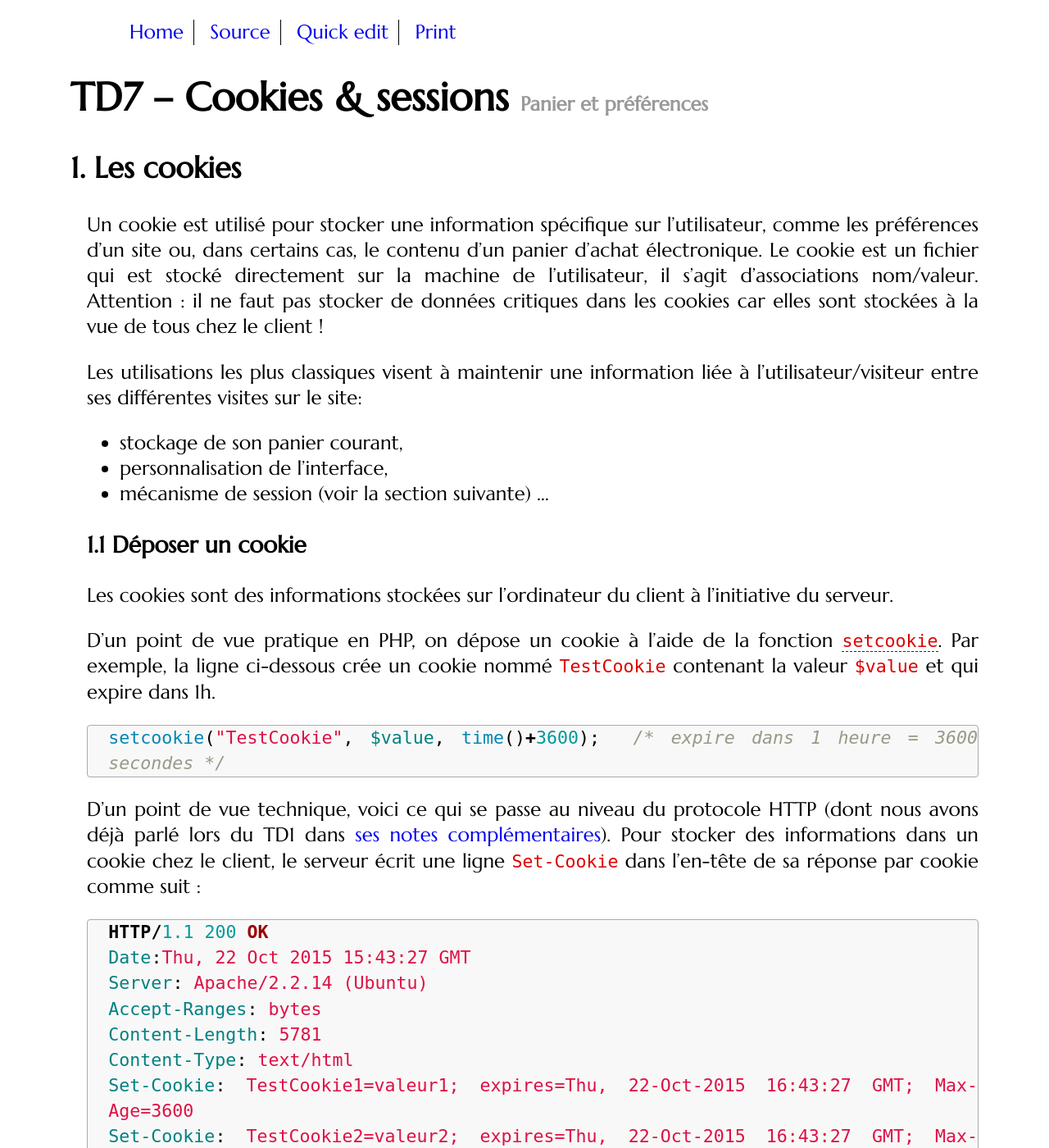
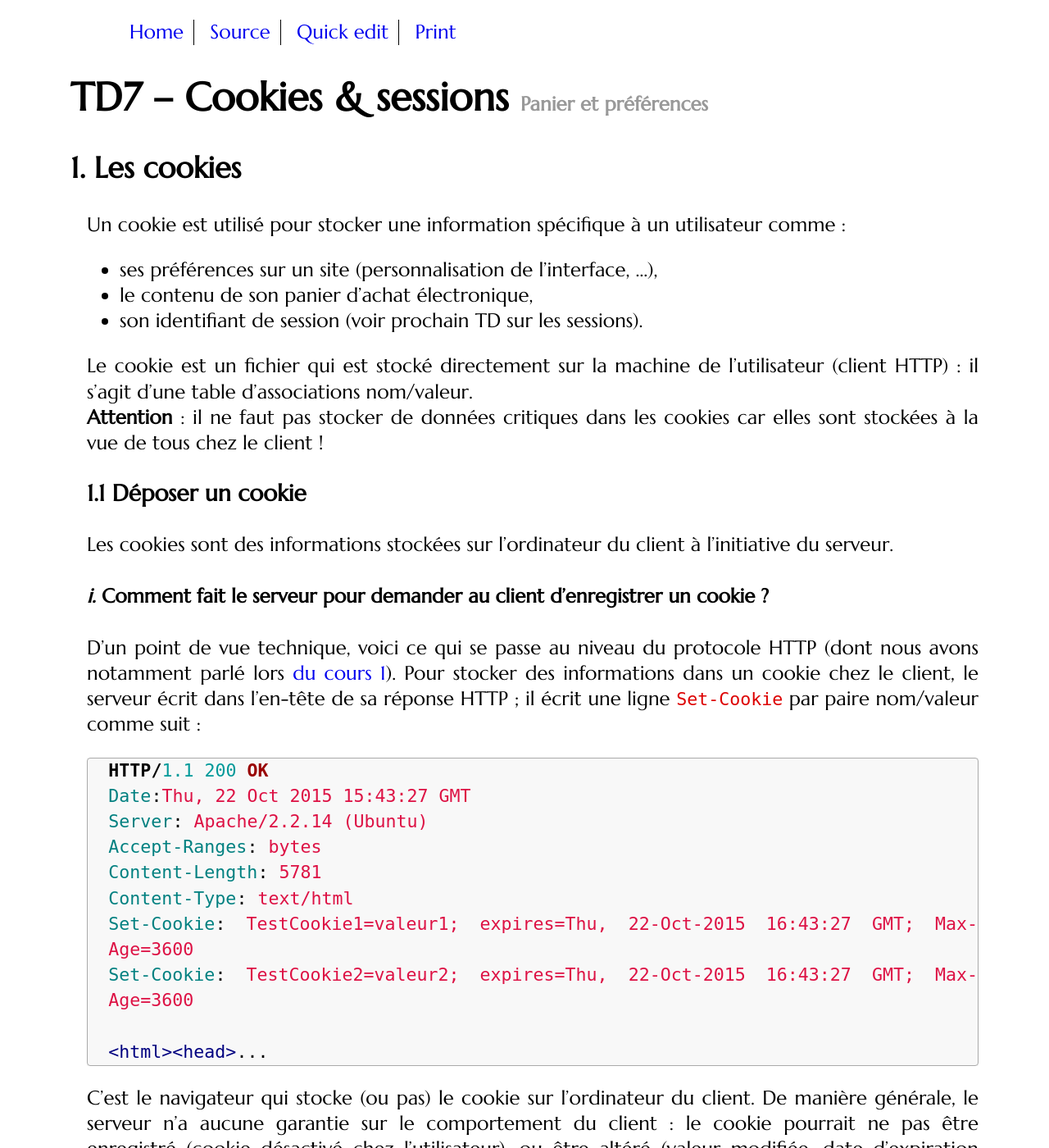
Before and after one commit to romainlebreton/R3.01-DeveloppementWeb, a Jekyll site: the page built from tutorials/tutorial7.md, in a window 1280 px wide and 1400 px high. Shown: the whole window at 82% size. Built offline with Jekyll 4.4.1, drawn with Linux system fonts in a browser that asks for light colours; some web fonts are replaced; some of the changed text lies outside the part shown.

Commit message:
Mis à jour du TD7

````diff
--- a/tutorials/tutorial7.md
+++ b/tutorials/tutorial7.md
@@ -4,48 +4,39 @@ subtitle: Panier et préférences
 layout: tutorial
 ---
 
+<!--
+Rajouter schéma sur les cookies et les sessions ?
+-->
+
 ## Les cookies
 
-Un cookie est utilisé pour stocker une information spécifique sur l'utilisateur,
-comme les préférences d'un site ou, dans certains cas, le contenu d'un panier
-d'achat électronique.  Le cookie est un fichier qui est stocké directement sur
-la machine de l'utilisateur, il s'agit d'associations nom/valeur. Attention : il
-ne faut pas stocker de données critiques dans les cookies car elles sont
-stockées à la vue de tous chez le client !
+Un cookie est utilisé pour stocker une information spécifique à un utilisateur
+comme :
 
+* ses préférences sur un site (personnalisation de l'interface, ...),
+* le contenu de son panier d'achat électronique,
+* son identifiant de session (voir prochain TD sur les sessions).
 
-Les utilisations les plus classiques visent à maintenir une information liée à
-l'utilisateur/visiteur entre ses différentes visites sur le site:
+Le cookie est un fichier qui est stocké directement sur la machine de
+l'utilisateur (client HTTP) : il s'agit d'une table d'associations
+nom/valeur.
+**Attention** : il ne faut pas stocker de données critiques dans les cookies car
+elles sont stockées à la vue de tous chez le client !
 
-* stockage de son panier courant,
-* personnalisation de l'interface,
-* mécanisme de session (voir la section suivante) ...
-
-
-<!--
->Common uses include session tracking, maintaining data across multiple visits,
->holding shopping cart contents, storing login details, and more.
--->
 
 ### Déposer un cookie
 
 Les cookies sont des informations stockées sur l'ordinateur du client à
 l'initiative du serveur.
 
-D'un point de vue pratique en PHP, on dépose un cookie à l'aide de la fonction
-[`setcookie`](http://php.net/manual/fr/function.setcookie.php). Par exemple, la
-ligne ci-dessous crée un cookie nommé `TestCookie` contenant la valeur `$value`
-et qui expire dans 1h.
-
-```php?start_inline=1
-setcookie("TestCookie", $value, time()+3600);  /* expire dans 1 heure = 3600 secondes */
-```
+#### Comment fait le serveur pour demander au client d'enregistrer un cookie ?
 
 D'un point de vue technique, voici ce qui se passe au niveau du protocole HTTP
-(dont nous avons déjà parlé lors du TD1 dans
-[ses notes complémentaires]({{site.baseurl}}/assets/tut1-complement.html)). Pour
-stocker des informations dans un cookie chez le client, le serveur écrit une
-ligne `Set-Cookie` dans l'en-tête de sa réponse par cookie comme suit :
+(dont nous avons notamment parlé lors
+[du cours 1]({{site.baseurl}}/classes/class1.html#protocole-de-communication--http)). Pour
+stocker des informations dans un cookie chez le client, le serveur écrit dans
+l'en-tête de sa réponse HTTP ; il écrit une ligne `Set-Cookie` par paire
+nom/valeur comme suit :
 
 ```http
 HTTP/1.1 200 OK
@@ -59,6 +50,25 @@ Set-Cookie: TestCookie2=valeur2; expires=Thu, 22-Oct-2015 16:43:27 GMT; Max-Age=
 
 <html><head>...
 ```
+
+C'est le navigateur qui stocke (ou pas) le cookie sur l'ordinateur du client. De
+manière générale, le serveur n'a aucune garantie sur le comportement du client :
+le cookie pourrait ne pas être enregistré (cookie désactivé chez l'utilisateur),
+ou être altéré (valeur modifiée, date d'expiration changée ...).
+
+
+#### Comment déposer un cookie en PHP ?
+
+D'un point de vue pratique en PHP, on dépose un cookie à l'aide de la fonction
+[`setcookie`](http://php.net/manual/fr/function.setcookie.php) qui se chargera
+d'écrire la partie correspondante de l'en-tête de la réponse. Par exemple, la
+ligne ci-dessous crée un cookie nommé `TestCookie` contenant la valeur `$value`
+et qui expire dans 1h.
+
+```php?start_inline=1
+setcookie("TestCookie", $value, time()+3600);  /* expire dans 1 heure = 3600 secondes */
+```
+
 
 <!-- The Max-Age attribute defines the lifetime of the  cookie, in seconds. -->
 <!-- The Expires attribute indicates the maximum lifetime of the cookie, -->
@@ -79,37 +89,52 @@ Après qu'un cookie ait été déposé chez un client par le serveur par l'opér
 précédente, le navigateur du client envoie les informations du cookie à chaque
 demande de page.
 
-D'un point de vue pratique, un cookie est récupéré du côté serveur à l'aide de
+#### Comment le client transmet-il les informations de ses cookies ?
+
+D'un point de vue technique, voici ce qui se passe au niveau du protocole HTTP.
+Le client envoie les informations de ses cookies dans l'en-tête de ses
+requêtes.
+
+
+```http
+GET /~rletud/index.html HTTP/1.1
+Host: infolimon.iutmontp.univ-montp2.fr
+Cookie: TestCookie1=valeur1; TestCookie2=valeur2
+```
+
+#### Comment le serveur peut-il lire en PHP les cookies envoyés par le client ?
+
+Le PHP traite juste l'information reçue pour la rendre disponible dans la
+variable `$_COOKIE` de la même manière de `$_GET` récupère l'information dans
+l'URL et que `$_POST` récupère l'information dans le corps de la requête (*cf.*
+[le cours 1]({{site.baseurl}}/classes/class1.html#protocole-de-communication--http)).
+
+D'un point de vue pratique, un cookie est donc récupéré du côté serveur à l'aide de
 [`$_COOKIE`](http://php.net/manual/fr/reserved.variables.cookies.php) en PHP.
+
 Par exemple:
 
 ```php?start_inline=1
 echo $_COOKIE["TestCookie"];
 ```
 
-D'un point de vue technique, voici ce qui se passe au niveau du protocole HTTP.
-Le client envoie les informations de ses cookies dans l'en-tête de ses
-requêtes. Le PHP traite juste l'information reçue pour la rendre disponible dans
-la variable `$_COOKIE` de la même manière de `$_GET` récupère l'information dans
-l'URL et que `$_POST` récupère l'information dans le corps de la requête (*cf.*
-[les notes complémentaires du TD1]({{site.baseurl}}/assets/tut1-complement.html)).
+#### Les cookies sont associés à des noms de domaines
 
-```http
-GET /~rletud/index.html HTTP/1.1
-host: infolimon.iutmontp.univ-montp2.fr
-Cookie: TestCookie1=valeur1; TestCookie2=valeur2
-```
+Le navigateur n'envoie pas tous ses cookies à tous les sites. Déjà, le nom de
+domaine est enregistré en même temps que les cookies chez le client pour se
+souvenir de leur provenance. Le comportement normal d'un navigateur est
+d'envoyer tous les cookies provenant des sous-domaines du domaine de la page Web
+qu'il demande.
 
-Il y a une restriction sur les cookies auquel un site peut accéder : le client
-n'envoie que les cookies provenant du même nom de domaine que le serveur. Dit
-autrement, un cookie envoyé par un site hébergé sur
-`infolimon.iutmontp.univ-montp2.fr` ne sera accessible qu'aux sites ayant le
-même nom de domaine `univ-montp2.fr`. Il est possible de préciser le nom du
-serveur en donnant plus de paramètres à la fonction
+Par exemple, un cookie enregistré à l'initiative d'un site hébergé sur
+`infolimon.iutmontp.univ-montp2.fr` sera disponible à tous les sites ayant ce
+nom de domaine, et aussi aux sites de domaine `iutmontp.univ-montp2.fr` ou
+`univ-montp2.fr`, mais pas aux autres domaines tels que `google.fr`.
+
+Il est possible de préciser ce comportement en donnant plus de paramètres (nom
+de domaine, chemin) à la fonction
 [`setcookie`](http://php.net/manual/fr/function.setcookie.php).
 
-Pour cela, le nom de domaine est enregistré en même temps que les cookies chez
-le client.
 
 ### Effacer un cookie
 
@@ -121,14 +146,15 @@ setcookie ("TestCookie", "", time() - 1);
 ```
 
 C'est alors le navigateur du client qui se charge (normalement) de supprimer les
-cookies périmés chez le client.
+cookies périmés chez le client. Encore une fois, le serveur n’a aucune garantie
+sur le comportement du client.
 
 ### Notes techniques
 
 1. La taille d'un cookie est limité à 4KB (car les en-têtes HTTP doivent être <4KB).
 
-1. Les cookies ne peuvent contenir que du texte, donc *a priori* pas des objets
-   PHP. **Cependant** la fonction
+1. **Important** : Les cookies ne peuvent contenir que du texte, donc *a priori*
+   pas des objets PHP. **Cependant** la fonction
    [`serialize`](http://php.net/manual/fr/function.serialize.php) de PHP permet
    de transformer n'importe quelle valeur PHP en texte que l'on pourra donc
    stocker dans le cookie. Il faudra donc appliquer l'opération inverse
@@ -148,7 +174,7 @@ cookies périmés chez le client.
    `setcookie`) ou que vous le mettez à `0` alors le cookie sera supprimé à la
    fermeture du navigateur.
 
-## Exercices sur l'utilisation des cookies
+### Exercices sur l'utilisation des cookies
 
 Dans le site de covoiturage, vous avez mis en place une redirection dans la page
 `index.php` vers l'action `viewAll` du contrôleur `voiture`. Dans cet exercice,
@@ -165,22 +191,31 @@ il souhaite arriver par défaut lorsqu'il visite le site web.
    formulaire et dépose sa valeur dans un cookie en utilisant le même nom de
    variable.
 
-5. Verifier que ce cookie a bien été déposé (*cf* la section Notes technique).
+5. Verifier que ce cookie a bien été déposé (*cf.* les outils de développement
+   expliqués dans la section "Notes techniques").
 
 2. Dans votre menu, qui doit se trouver dans l'en-tête commune de chaque page,
    ajouter un lien qui pointe vers le formulaire `preference.html`.
 
-3. Dans la page d'accueil du site `index.php`, créez une variable
-   `$controller_default` initialisée à `voiture`. Puis vérifiez l'existence d'un
-   cookie, et la présence dans ce cookie de la variable `preference`. Si elle
-   est renseignée, modifiez le contenu de la variable `$controller_default`.
-   Enfin redirigez l'utilisateur vers la page de son choix.
+3. Dans `routeur.php`, la valeur par défaut actuelle du contrôleur est
+   `voiture`. Changeons cela pour tenir compte de l'information stockée dans le
+   cookie :
+
+   1. créez avant le choix du contrôleur une variable `$controller_default`
+      initialisée à `voiture`,
+   1. changez la valeur par défaut du contrôleur de `voiture` vers
+      `$controller_default`,
+   1. Au niveau de l'initialisation de `$controller_default`, vérifiez
+      l'existence d'un cookie, et la présence dans ce cookie de la variable
+      `preference`. Si elle est renseignée, modifiez le contenu de la variable
+      `$controller_default` avec cette valeur.
 
 5. Testez le bon fonctionnement de cette personalisation de la page d'acceuil en
 choisissant autre chose que `voiture` dans le formulaire.
 
 **Note :** Bien sûr, nous aurions dû intégrer les pages `preference.html` et
-  `personalisation.php` dans notre MVC pour avoir un site propre.
+  `personalisation.php` dans notre MVC pour avoir un site propre. Elles feraient
+  partie du MVC `Utilisateur` (que nous créerons dans le prochain TD).
 
 </div>
 
@@ -190,6 +225,9 @@ choisissant autre chose que `voiture` dans le formulaire.
 Dans votre site de projet, utilisez les cookies pour stocker le panier actuel du
 visiteur.
 
+**Aide :** Si vous ne savez pas stocker un tableau dans un cookie, c'est que
+  vous avez lui trop rapidement la partie "Notes techniques".
+
 </div>
 
 ## Les sessions
@@ -197,9 +235,13 @@ visiteur.
 Les sessions sont un mécanisme basé sur les cookies qui permet de stocker des
 informations non plus du côté du client mais sur le serveur.  Le principe des
 sessions est que la seule information stockée chez le client dans les cookies
-est un identifiant unique (par défaut dans la variable `PHPSESSID`). Lors de sa
-requête, le client envoie son cookie avec son identifiant, et le serveur a
-stocké de son côté des informations liés à cet identifiant.
+est un identifiant unique (par défaut dans la variable nommée
+`PHPSESSID`).
+
+Lorsqu'il demande une page, le client envoie son cookie contenant son
+identifiant (dans sa requête HTTP). Le serveur a stocké de son côté des
+informations liées à cet identifiant, et il peut donc les retrouver à partir de
+l'identifiant envoyé par le client.
 
 <div class="centered">
 <img alt="Schéma des sessions" src="{{site.baseurl}}/assets/session.png" width="60%">
@@ -207,10 +249,10 @@ stocké de son côté des informations liés à cet identifiant.
 
 Cela offre plusieurs avantages. Il n'y a plus de limite de taille sur les
 données stockées côté client. Mais surtout, l'utilisateur ne peut plus tricher
-en éditant lui même le contenu du cookie. Par exemple, imaginons que l'on note
-si l'utilisateur est administrateur dans la variable `isAdmin` d'un
-cookie. Alors rien n'empêche l'utilisateur de modifier son cookie en passant le
-champ `isAdmin` à la valeur `true`. Cependant, avec le mécanisme de sessions,
+en éditant lui même le contenu du cookie. Imaginons par exemple que l'on note si
+l'utilisateur est administrateur dans la variable `isAdmin` d'un cookie. Alors
+rien n'empêche l'utilisateur de modifier son cookie en passant le champ
+`isAdmin` à la valeur `true`. Cependant, avec le mécanisme de sessions,
 l'utilisateur n'a pas accès aux données qui lui sont associées.
 
 ### Opérations sur les sessions
@@ -240,18 +282,30 @@ cookies).
      écritures (on doit écrire l'en-tête HTTP avant d'envoyer le corps de la
      réponse HTTP).
 
+*  **Lire une variable de session**
+
+   ```php?start_inline=1
+   echo $_SESSION['login'];
+   ```
+
+   À la manière de `$_GET`, `$_POST` et `$_COOKIE`, la variable `$_SESSION`
+   permet de lire les informations de sessions (stockées sur le disque dur du
+   serveur et liées à l'identifiant de session).
+
 *  **Mettre une variable en session**
 
    ```php?start_inline=1
    $_SESSION['login'] = 'remi';
    ```
 
-   <!-- TODO : Est-ce que l'information s'efface si on l'écrit pas à chaque fois ? -->
+   **Nouveauté :** Contrairement à `$_GET`, `$_POST` et `$_COOKIE`, la variable
+   `$_SESSION` est aussi une variable d'écriture : elle permet d'écrire des
+   informations de sessions.
 
 *  **Vérifier qu'une variable existe en session**
 
    ```php?start_inline=1
-   if (!empty($_SESSION['login'])) {//do something}
+   if (!empty($_SESSION['login'])) { /*do something*/ }
    ```
 
 *  **Supprimer une variable de session**
@@ -260,14 +314,26 @@ cookies).
    unset($_SESSION['login']);
    ```
 
-*  **Destruction de toutes variables en session**
+   Comme la variable `$_SESSION` est aussi en écriture, alors le fait de vider
+   l'un de ses champs fera que ce champ sera aussi effacé des données de session
+   sur le disque dur.
+
+*  **Suppression complète d'une session**
 
    ```php?start_inline=1
    session_unset();     // unset $_SESSION variable for the run-time
    session_destroy();   // destroy session data in storage
+   setcookie(session_name(),'',time()-1); // deletes the session cookie containing the session ID
    ```
 
-   <!-- setcookie(session_name(),'',time()-1); -->
+   Pour le dire autrement :
+
+   * `session_unset()` vide le tableau `$_SESSION` en faisant
+   `unset($_SESSION['name_var'])` pour tous les champs `name_var` de
+   `$_SESSION`,
+   * `session_destroy()` supprime le fichier de données associées à la session
+   courante qui étaient enregistrées sur le disque dur du serveur,
+   * `setcookie` demande au client de supprimer son cookie de session (sans garantie).
 
 <!-- ### Le cas particulier des sessions en hébergement mutualisé -->
 
@@ -324,7 +390,7 @@ l'expiration du cookie à la fermeture du navigateur.
 
 Vous pouvez changer cela en modifiant la variable de configuration
 `session.cookie_lifetime` qui gère le délai d'expiration du cookie. La fonction
-[`session_set_cookie_params`](http://php.net/manual/en/function.session-set-cookie-params.php)
+[`session_set_cookie_params()`](http://php.net/manual/en/function.session-set-cookie-params.php)
 permet de régler facilement cette variable.
 
 Ceci peut être utile si vous souhaitez que votre panier stocké avec des sessions
@@ -333,17 +399,18 @@ soit conservé disons 30 minutes, même en cas de fermeture du navigateur.
 #### Comment rajouter un timeout sur les sessions
 
 La durée de vie d'une session est liée à deux paramètres. D'une part, le délai
-d'expiration du cookie permet d'effacer l'identifiant unique côté
-client. D'autre part, une variable de PHP permet de définir un délai
-d'expiration aux fichiers de session (`session.gc_maxlifetime`). Cependant,
-aucune de ces techniques n'offre de réelle garantie de suppression de la session
-après le délai imparti.
+d'expiration du cookie permet d'effacer l'identifiant unique côté client (sans
+garantie). D'autre part, une variable de PHP permet de définir un délai
+d'expiration aux fichiers de session (`session.gc_maxlifetime`) qui dira que le
+fichier **peut** être supprimé à partir d'un certain délai. Cependant, aucune de
+ces techniques n'offre de réelle garantie de suppression de la session après le
+délai imparti.
 
 La seule manière sûre de bien gérer la durée de vie d'une session est de stocker
 la date de dernière activité dans la session :
 
 ```php?start_inline=1
-if (isset($_SESSION['LAST_ACTIVITY']) && (time() - $_SESSION['LAST_ACTIVITY'] > 1800)) {
+if (isset($_SESSION['LAST_ACTIVITY']) && (time() - $_SESSION['LAST_ACTIVITY'] > (30*60))) {
     // last request was more than 30 minutes ago
     session_unset();     // unset $_SESSION variable for the run-time
     session_destroy();   // destroy session data in storage
@@ -364,7 +431,7 @@ POST ?)
 Alors il y a un risque de "session fixation"
 -->
 
-## Exercice sur les sessions
+### Exercice sur les sessions
 
 <div class="exercise">
 
````
Also changed, not shown: classes/class1.md (+7 -7 lines), index.md (+6 -3 lines), tutorials/tutorial8.md (+20 -20 lines).
